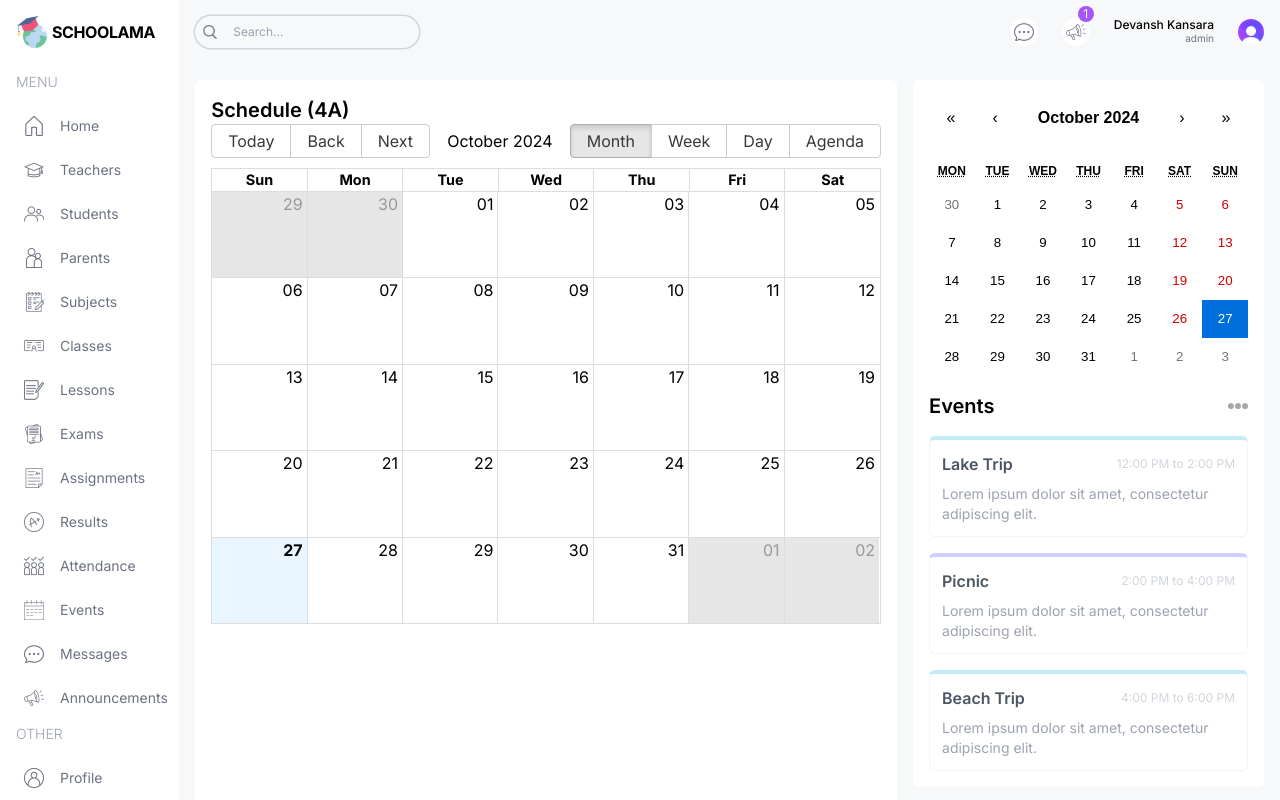
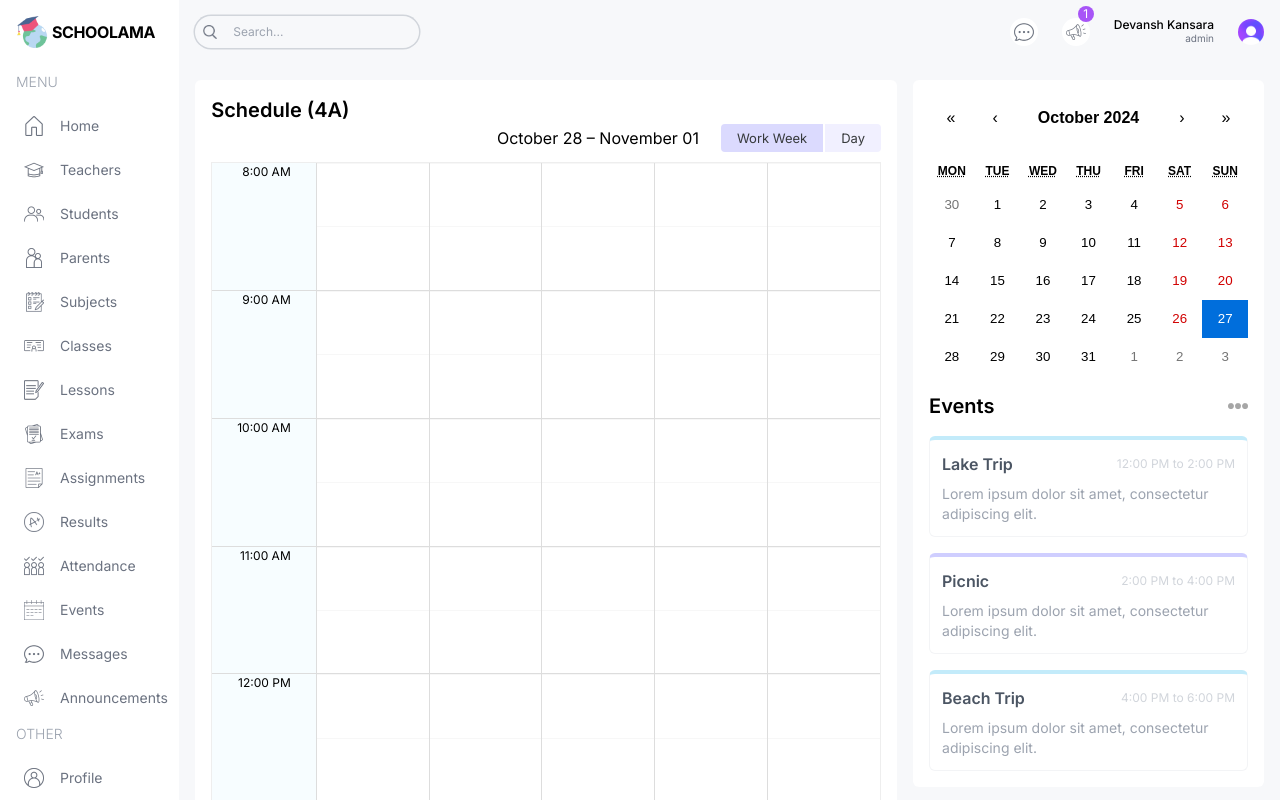
Before and after one commit to Devansh27112001/school-management-dashboard-nextjs, a Next.js app: page /student in a window 1280 px wide. Built offline with nearby package versions, Linux system fonts and the light colour scheme.

Commit message:
CLIENT: adding custom classes for the BigCalendar component

```diff
--- a/src/app/globals.css
+++ b/src/app/globals.css
@@ -187,3 +187,64 @@
 .react-calendar--selectRange .react-calendar__tile--hover {
   background-color: #e6e6e6;
 }
+
+.rbc-btn-group:first-child {
+  display: none !important;
+}
+
+.rbc-toolbar-label {
+  text-align: right !important;
+  padding: 0px 20px !important;
+}
+
+.rbc-btn-group:last-child {
+  font-size: 13px !important;
+}
+
+.rbc-btn-group:last-child button {
+  border: none !important;
+  background-color: #f1f0ff !important;
+  margin-left: 2px !important;
+}
+
+.rbc-toolbar button.rbc-active {
+  background-color: #dbdafe !important;
+  box-shadow: none !important;
+}
+
+.rbc-time-view {
+  border-color: #eee !important;
+}
+
+.rbc-time-header {
+  display: none !important;
+}
+
+.rbc-time-content {
+  border: none !important;
+}
+
+.rbc-time-gutter.rbc-time-column {
+  font-size: 12px !important;
+}
+
+.rbc-time-gutter.rbc-time-column .rbc-timeslot-group {
+  padding: 0px 20px !important;
+  background-color: #f7fdff !important;
+}
+
+.rbc-day-slot {
+  font-style: 14px !important;
+}
+
+.rbc-event {
+  border: none !important;
+  color: black !important;
+  padding: 10px !important;
+  margin: 10px !important;
+  width: 99% !important;
+}
+
+.rbc-event:nth-child(1) {
+  background-color: #e2f8ff !important;
+}
--- a/src/components/BigCalender.tsx
+++ b/src/components/BigCalender.tsx
@@ -1,19 +1,29 @@
-import { Calendar, momentLocalizer } from "react-big-calendar";
+import { Calendar, momentLocalizer, View, Views } from "react-big-calendar";
 import moment from "moment";
 import { calendarEvents } from "@/lib/data";
+import { useState } from "react";
 
 const localizer = momentLocalizer(moment);
 
-const BigCalender = () => (
-  <div>
+const BigCalender = () => {
+  const [view, setView] = useState<View>(Views.WORK_WEEK);
+  const handleOnChangeView = (selectedView: View) => {
+    setView(selectedView);
+  };
+  return (
     <Calendar
       localizer={localizer}
       events={calendarEvents}
       startAccessor="start"
       endAccessor="end"
-      style={{ height: 500 }}
+      views={["work_week", "day"]}
+      view={view}
+      style={{ height: "98%" }}
+      min={new Date(2024, 10, 1, 8, 0, 0)}
+      max={new Date(2024, 10, 1, 17, 0, 0)}
+      onView={handleOnChangeView}
     />
-  </div>
-);
+  );
+};
 
 export default BigCalender;
--- a/src/lib/data.ts
+++ b/src/lib/data.ts
@@ -6,7 +6,7 @@
       {
         icon: "/home.png",
         label: "Home",
-        href: "/",
+        href: "/admin",
         visible: ["admin", "teacher", "student", "parent"],
       },
       {
@@ -18,7 +18,7 @@
       {
         icon: "/student.png",
         label: "Students",
-        href: "/list/students",
+        href: "/student",
         visible: ["admin", "teacher"],
       },
       {
```
